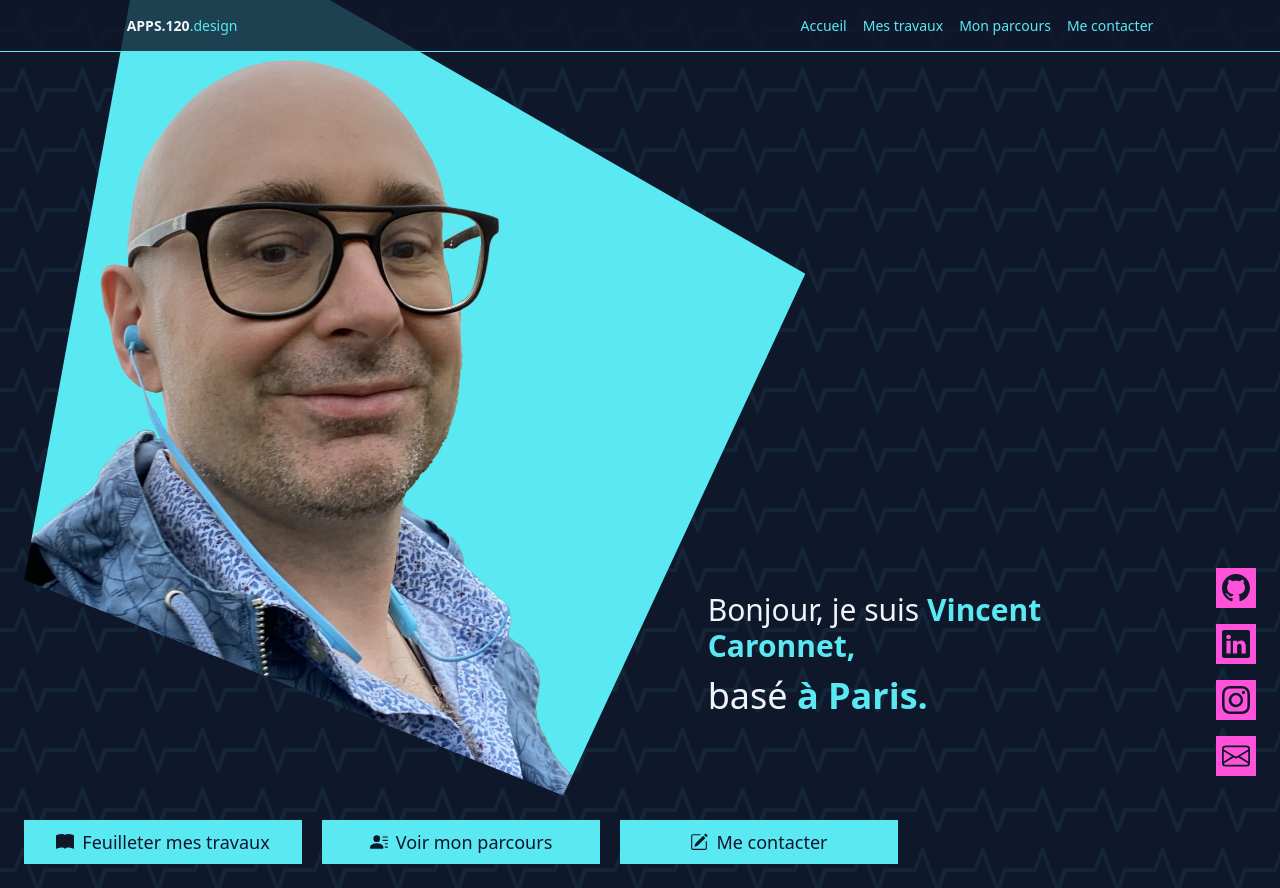
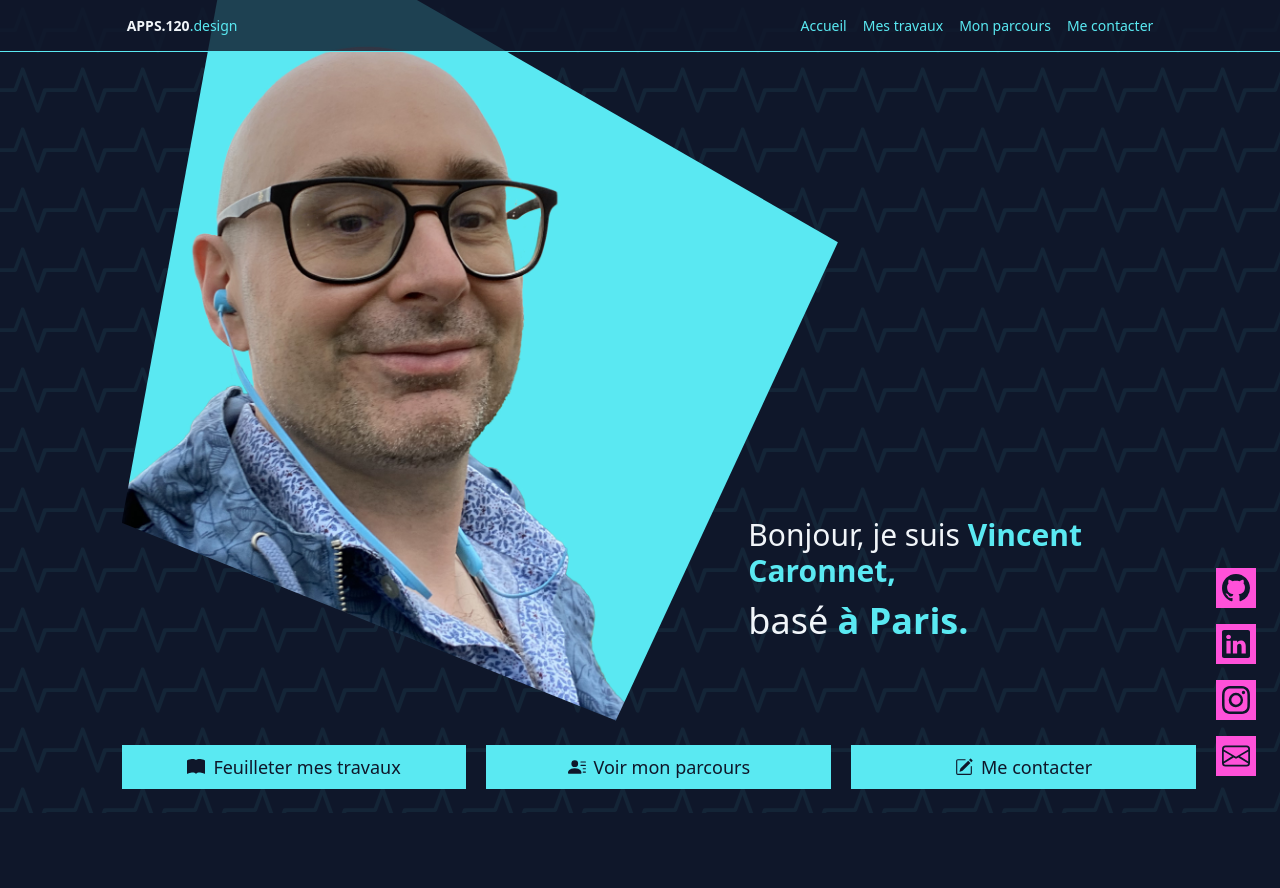
Before and after one commit to centvingt/my-portfolio, a Next.js app: page / in a window 1280 px wide. After the commit the page ends 813 px from the top, so only its background shows below. Built offline with nearby package versions, Linux system fonts and the light colour scheme.

Commit message:
Retouche du responsive de la page d’accueil et de la galerie des travaux

```diff
--- a/pages/contact/index.tsx
+++ b/pages/contact/index.tsx
@@ -73,6 +73,7 @@ const ContactPage: FC = () => {
                     name="contact"
                 >
                     <input type="hidden" name="form-name" value="contact" />
+
                     <fieldset className="invalid:text-tonic">
                         <label
                             className="block font-semibold italic"
--- a/pages/index.tsx
+++ b/pages/index.tsx
@@ -8,8 +8,8 @@ import photo120 from '../public/img/photo-120-1500w.jpg'
 
 const HomePage: NextPage = () => {
     return (
-        <div className="pr-layout  sm:container sm:mx-auto">
-            <header className="mb-6 grid-cols-12 text-lg sm:grid">
+        <div className="pr-layout sm:container sm:mx-auto xl:grid xl:grid-cols-12">
+            <header className="mb-6 grid-cols-12 text-lg sm:grid xl:col-span-full xl:col-start-2">
                 <div className="row-[1_/_2] -mt-16 w-[120vw] max-w-4xl [clip-path:polygon(16%_0,_100%_42%,_69%_100%,_0_76%)] sm:col-[1_/_8] sm:-mt-8 sm:w-full md:col-[1_/_7] lg:col-[1_/_9] xl:-mt-32">
                     <Image
                         src={photo120}
@@ -17,7 +17,7 @@ const HomePage: NextPage = () => {
                         layout="responsive"
                     />
                 </div>
-                <div className="col-span-full col-start-8 row-start-1 flex h-full max-h-screen flex-col justify-end sm:col-start-7 lg:col-start-8 2xl:col-start-7">
+                <div className="col-span-full col-start-8 row-start-1 flex h-full max-h-screen flex-col justify-end sm:col-start-7 lg:col-start-8 2xl:col-start-8">
                     <h1 className="pt-4 text-left text-lg font-thin not-italic text-slate-100 sm:text-base md:text-xl lg:text-2xl xl:text-3xl 2xl:text-4xl">
                         Bonjour, je suis <strong>Vincent Caronnet,</strong>
                     </h1>
@@ -27,7 +27,7 @@ const HomePage: NextPage = () => {
                     />
                 </div>
             </header>
-            <div className="buttons-container">
+            <div className="buttons-container xl:col-span-full xl:col-start-2">
                 <ButtonComponent
                     icon={<BsBookFill />}
                     destination="/works/"
--- a/pages/works/index.tsx
+++ b/pages/works/index.tsx
@@ -9,7 +9,8 @@ interface Props {
 
 const PortfolioPage: NextPage<Props> = ({ allWorks }) => {
     return (
-        <div className="pr-layout sm:container sm:mx-auto">
+        <div className="pr-layout grid gap-5 sm:container sm:mx-auto xl:grid-cols-12">
+            <div className="xl:col-span-10 xl:col-start-2">
                 <header>
                     <h1 className="mt-10">Mes travaux</h1>
                 </header>
@@ -18,6 +19,7 @@ const PortfolioPage: NextPage<Props> = ({ allWorks }) => {
                         <SnippetWorkComponent work={work} key={work.slug} />
                     ))}
                 </main>
+            </div>
         </div>
     )
 }
```
Lines whose indentation alone changed are shown as unchanged.
